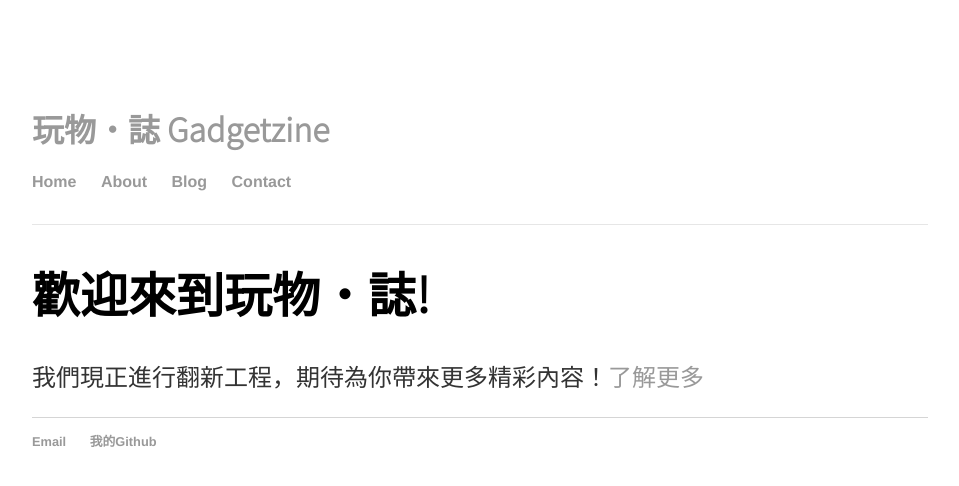
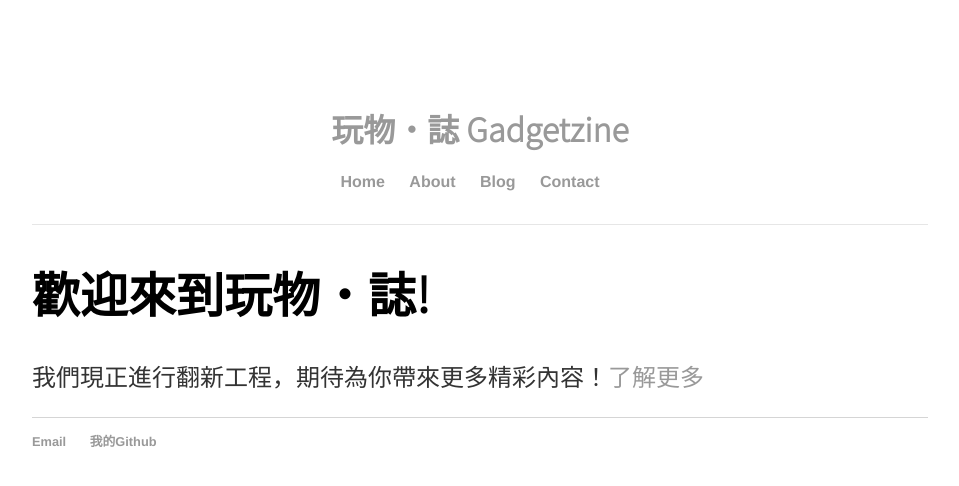
Before and after one commit to alexnkc/gadgetzine, a Jekyll site: the page built from index.html, in a window 1280 px wide. Shown: the top 486 px of the page, without its empty margins (160-1119 px from the left). Built offline with Jekyll 4.4.1, drawn with Linux system fonts in a browser that asks for light colours.

Commit message:
Update main.css

```diff
--- a/css/main.css
+++ b/css/main.css
@@ -4,7 +4,7 @@
 .header {
   height: 140px;
   border-bottom: 1px solid #e6e6e6;
-  align: center;
+  text-align: center;
   padding-top: 24px;
   font-family: 'Noto Sans TC', 'Sans-Serif';
 }
```
